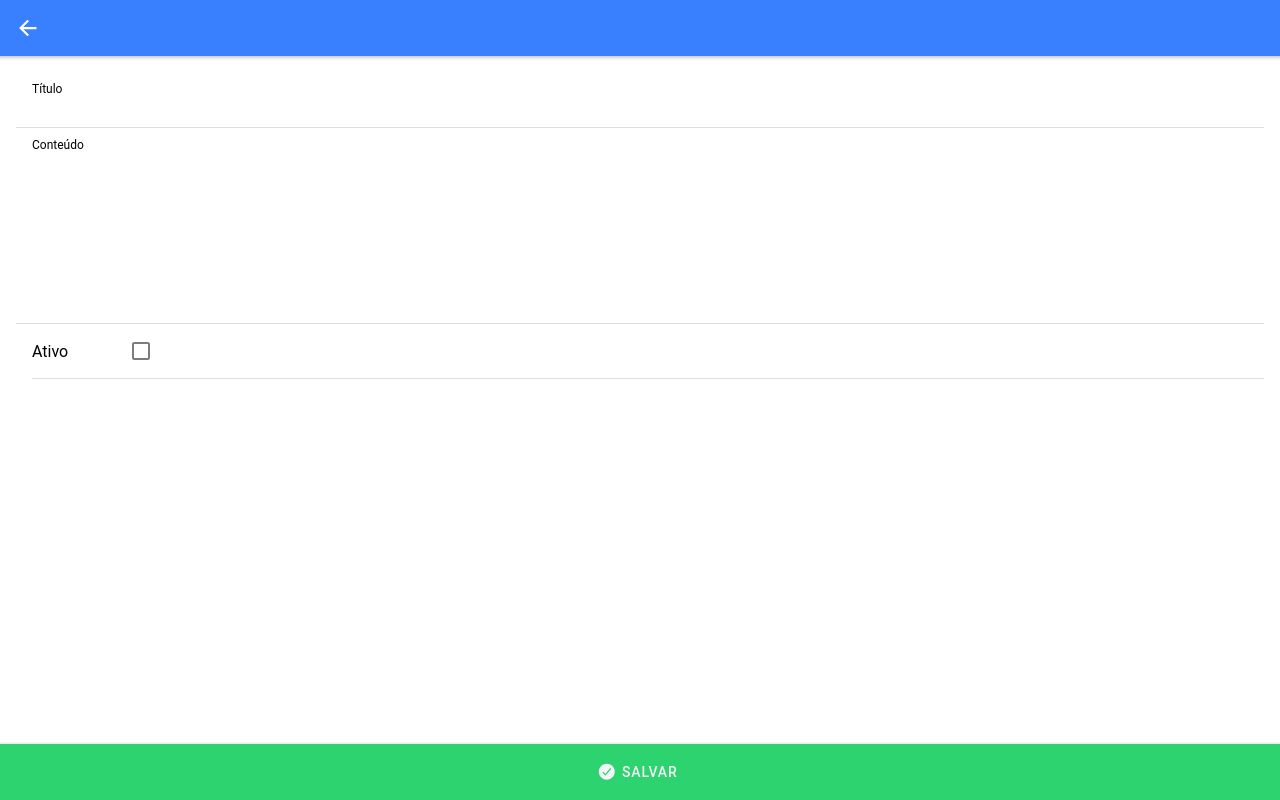
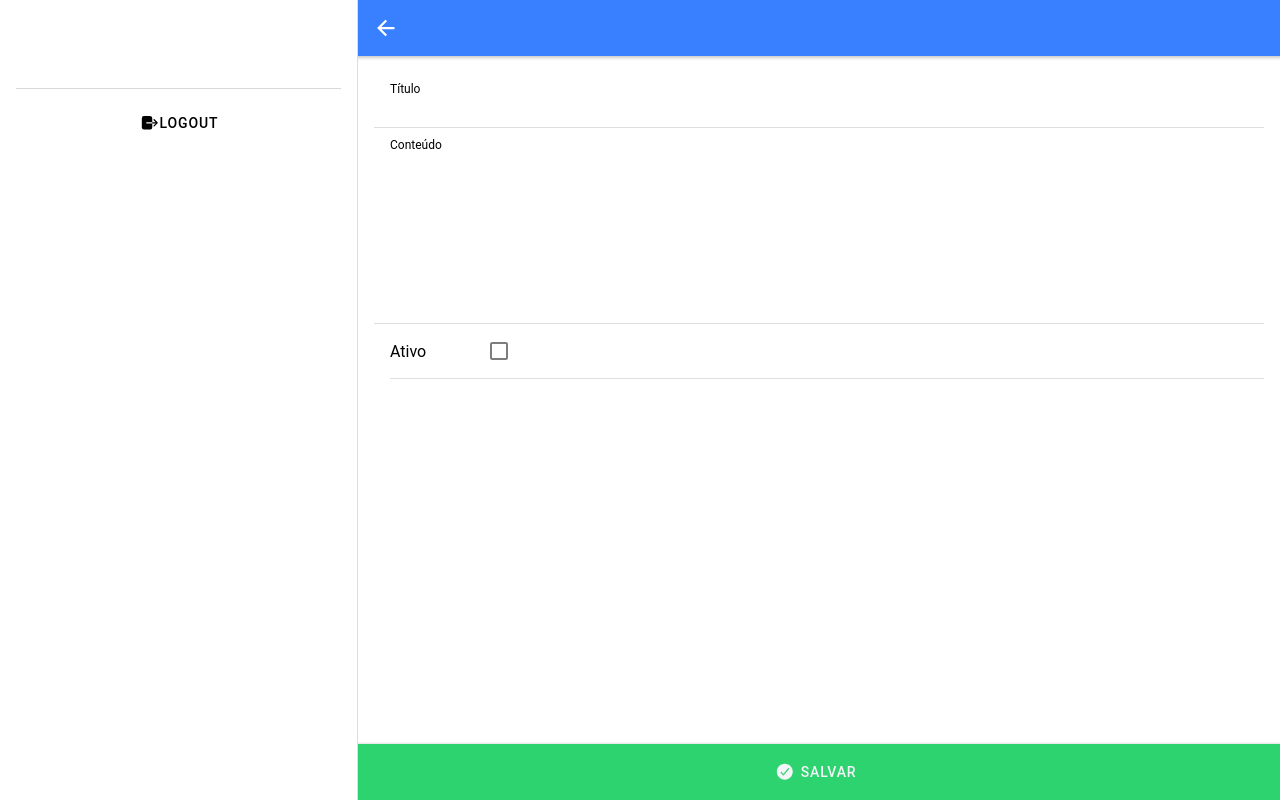
Before and after one commit to leonardoaguiarsouza/tcc-versao-react, a React (Create React App) app: page /note in a window 1280 px wide. Built offline with nearby package versions, Linux system fonts and the light colour scheme; no server answers.

Commit message:
Ajustes finais (a principio)

```diff
--- a/src/App.tsx
+++ b/src/App.tsx
@@ -1,7 +1,8 @@
-import React from 'react';
-import { Redirect, Route, BrowserRouter } from 'react-router-dom';
-import { IonApp, IonRouterOutlet } from '@ionic/react';
+import React, { useEffect, useState } from 'react';
+import { Redirect, Route } from 'react-router-dom';
+import { IonApp, IonRouterOutlet, IonSplitPane } from '@ionic/react';
 import { IonReactRouter } from '@ionic/react-router';
+import firebase from "firebase";
 
 import Home from './pages/home/Home';
 import Login from './pages/login/Login';
@@ -28,15 +29,25 @@ import './css/styles.css';
 
 /* Theme variables */
 import './theme/variables.css';
+
 import NoteDetails from './pages/note-details/NoteDetails';
+import Sidebar from './components/Sidebar';
 
 const App: React.FC = () => {
+  const [user, setUser] = useState<any>();
+
+  useEffect(() => {
+      firebase.auth().onAuthStateChanged(function(user) {
+        if (user) setUser(user);
+    });
+  }, [])
 
   return (
-    <BrowserRouter>
     <IonApp>
       <IonReactRouter>
-          <IonRouterOutlet>
+        <IonSplitPane contentId="main">
+          <Sidebar user={user}/>
+          <IonRouterOutlet id="main">
           <Route exact path="/" render={() => <Redirect to="/login" />} />
           <Route path="/login" component={Login} exact />
           <Route path="/register" component={Register} exact />
@@ -44,9 +55,9 @@ const App: React.FC = () => {
           <Route path="/note" component={NoteDetails} exact />
           <Route path="/note/:id" exact render={(props) => <NoteDetails {...props} />}/>
         </IonRouterOutlet>
+        </IonSplitPane>
       </IonReactRouter >
     </IonApp>
-    </BrowserRouter>
   )
 };
 
--- a/src/components/LogoutButton.tsx
+++ b/src/components/LogoutButton.tsx
@@ -1,10 +1,12 @@
 import  React, { useContext, useCallback } from  "react";
 import { IonButtons, IonButton, IonIcon, NavContext } from "@ionic/react";
 import { logOut } from "ionicons/icons";
+import { menuController } from '@ionic/core';
 import firebase from "firebase";
 
 const LogoutButton: React.FC<{
         slot?: string;
+        className?: string;
     }> = (props) => {
 
     const {navigate} = useContext(NavContext);
@@ -21,6 +23,9 @@ const LogoutButton: React.FC<{
         })
         } catch(error) {
             console.log(">> " + error)
+        } finally {
+            menuController.close();
+            menuController.enable(false);
         }
     }
 
@@ -39,7 +44,7 @@ const LogoutButton: React.FC<{
               </IonButton>
           </IonButtons>
     ) : (
-        <IonButtons>
+        <IonButtons className={props.className}>
             <IonButton onClick={userLogout}>
               <IonIcon icon={logOut}></IonIcon>
                 Logout
--- /dev/null
+++ b/src/components/Sidebar.tsx
@@ -0,0 +1,55 @@
+import  React, { useEffect, useState } from  "react";
+import { IonMenu, IonContent, IonList, IonItem } from "@ionic/react";
+import LogoutButton from "./LogoutButton";
+import firebase from "firebase";
+
+const Sidebar: React.FC<{
+        user: any;
+    }> = (props) => {
+
+    const [userName, setUserName] = useState("");
+    const [userEmail, setUserEmail] = useState("");
+
+    const fetchData = async() => {
+        try {
+            const response = await firebase.firestore()
+                .collection("users")
+                .where("id", "==", props.user?.uid)
+                .get();
+
+            response.forEach(element => {
+                setUserName(element.data()?.name)
+            });
+
+        } catch(err) {
+            console.error(err);
+        }
+    };
+
+    useEffect(() => {
+        if(props.user && !props.user?.displayName) {
+            fetchData();
+        } else {
+            setUserName(props.user?.displayName);
+        }
+        setUserEmail(props.user?.email);
+
+    })
+
+    return (
+        <IonMenu type="overlay" contentId="main">
+            <IonContent>
+              <IonList>
+                <IonItem lines="none">
+                  <div className="userInfo">
+                    <h3><b>{userName}</b></h3>
+                    <p>{userEmail}</p>
+                  </div>
+                </IonItem>
+              </IonList>
+              <LogoutButton className="alinharBotao" />
+            </IonContent>
+          </IonMenu>
+    );
+};
+export default Sidebar;
--- a/src/css/styles.css
+++ b/src/css/styles.css
@@ -17,3 +17,32 @@
 .highlighted {
     color: var(--ion-color-success);
 }
+
+.alinharBotao {
+    display: flex;
+    justify-content: center;
+    margin-top: 10px;
+}
+
+.userInfo {
+    border-bottom: 1px solid var(--ion-color-step-150,#d7d8da);
+    padding: 40px 0;
+
+    display: flex;
+    flex: 1 1 0%;
+    flex-direction: column;
+    align-items: inherit;
+    align-self: stretch;
+    text-overflow: ellipsis;
+    overflow: inherit;
+    box-sizing: border-box;
+}
+
+.userInfo h3 {
+    margin: 0;
+}
+
+.userInfo p {
+    margin: 0;
+    color: var(--ion-color-medium-shade);
+}
--- a/src/pages/home/Home.tsx
+++ b/src/pages/home/Home.tsx
@@ -3,8 +3,8 @@ import { add } from 'ionicons/icons';
 import React, { useState } from 'react';
 import firebase from "firebase";
 import './Home.css';
-import LogoutButton from '../../components/LogoutButton';
 import { createLoading } from '../../loading';
+import { menuController } from '@ionic/core';
 
 const Home: React.FC = () => {
   const userId = firebase.auth().currentUser?.uid;
@@ -34,6 +34,7 @@ const Home: React.FC = () => {
   };
 
   useIonViewWillEnter(()=> {
+    menuController.enable(true);
     if(userId) fetchData().then(() => {
       setItemList(array);
     });
@@ -52,7 +53,6 @@ const Home: React.FC = () => {
             <IonMenuButton autoHide={false}></IonMenuButton>
           </IonButtons>
           <IonTitle text-center>Versão React</IonTitle>
-          <LogoutButton slot="end" />
         </IonToolbar>
       </IonHeader>
 
--- a/src/pages/login/Login.tsx
+++ b/src/pages/login/Login.tsx
@@ -1,16 +1,21 @@
-import { IonContent, IonHeader, IonPage, IonTitle, IonToolbar, IonGrid, IonRow, IonCol, IonItem, IonLabel, IonInput, IonButton, IonRouterLink, useIonViewDidLeave } from '@ionic/react';
+import { IonContent, IonHeader, IonPage, IonTitle, IonToolbar, IonGrid, IonRow, IonCol, IonItem, IonLabel, IonInput, IonButton, IonRouterLink, useIonViewDidLeave, useIonViewWillEnter } from '@ionic/react';
 import { useHistory } from "react-router-dom";
 import React, { useState } from 'react';
 import firebase from 'firebase'
 import LoginButtons from '../../components/LoginButtons';
 import {  createLoading } from '../../loading';
 import { toast } from '../../toast';
+import { menuController } from '@ionic/core';
 
 const Login: React.FC = () => {
   let history = useHistory();
 
   const [email, setEmail] = useState("");
   const [password, setPassword] = useState("");
+
+  useIonViewWillEnter(() => {
+    menuController.enable(false);
+  });
 
   useIonViewDidLeave(() => {
     setEmail("");
--- a/src/pages/note-details/NoteDetails.tsx
+++ b/src/pages/note-details/NoteDetails.tsx
@@ -22,7 +22,7 @@ const NoteDetails: React.FC<{
     const [noteActive, setNoteActive] = useState(false);
 
     const fetchData = async() => {
-        const loading = createLoading();
+        const loading = createLoading("Carregando nota");
         (await loading).present();
         try {
             const response = await noteCollection
```
Lines whose indentation alone changed are shown as unchanged.
